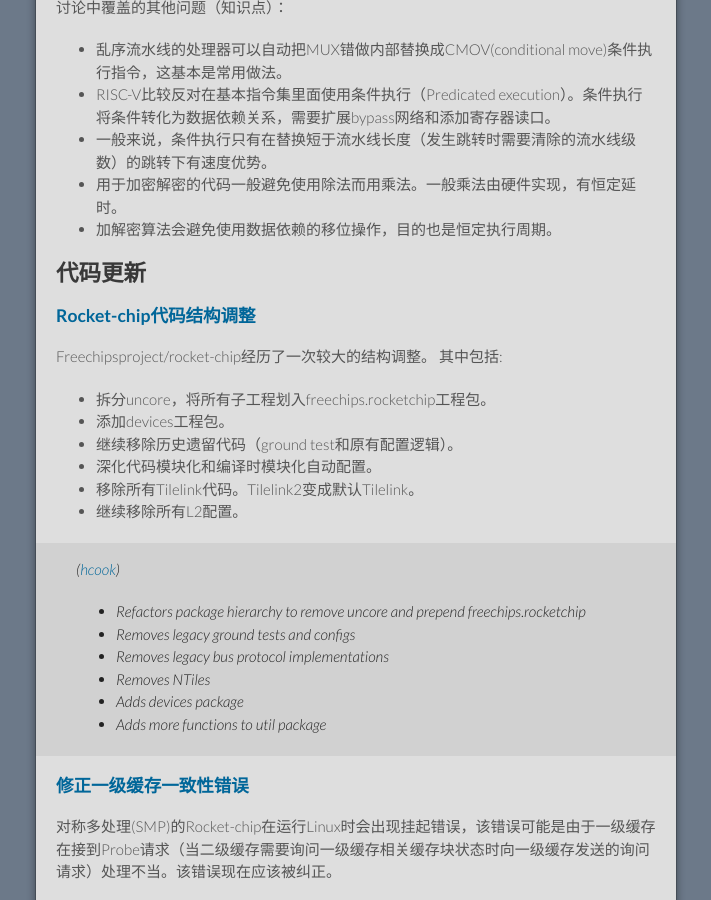
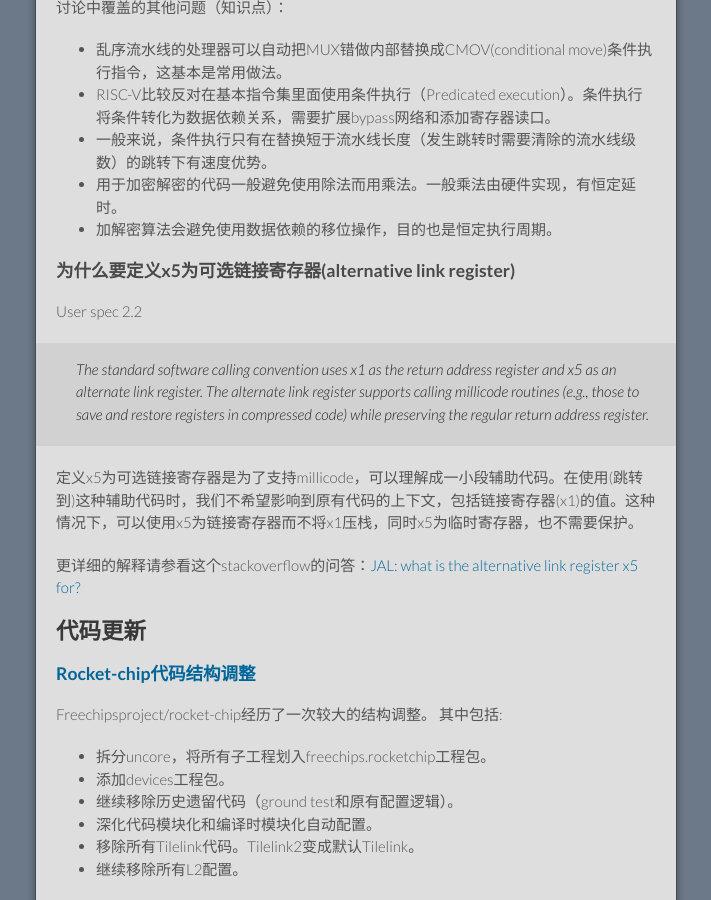
Before and after one commit to cnrv/home, a Jekyll site: the page built from bi-week-rpts/2017-07-20.md, in a window 1280 px wide and 900 px high, scrolled down 1462 px. Shown: the whole window, without its empty margins (284-995 px from the left). Built offline with Jekyll 4.4.1, drawn with Linux system fonts in a browser that asks for light colours; our own code applies the rules of GitHub Pages for plain Markdown files.

Commit message:
interesting question about using x5 as a link register

```diff
--- a/bi-week-rpts/2017-07-20.md
+++ b/bi-week-rpts/2017-07-20.md
@@ -62,6 +62,17 @@
 - 一般来说，条件执行只有在替换短于流水线长度（发生跳转时需要清除的流水线级数）的跳转下有速度优势。
 - 用于加密解密的代码一般避免使用除法而用乘法。一般乘法由硬件实现，有恒定延时。
 - 加解密算法会避免使用数据依赖的移位操作，目的也是恒定执行周期。
+
+### 为什么要定义x5为可选链接寄存器(alternative link register)
+
+User spec 2.2
+>The standard software calling convention uses x1 as the return address register and x5 as an alternate link register.
+>The alternate link register supports calling millicode routines
+>(e.g., those to save and restore registers in compressed code) while preserving the regular return address register.
+
+定义x5为可选链接寄存器是为了支持millicode，可以理解成一小段辅助代码。在使用(跳转到)这种辅助代码时，我们不希望影响到原有代码的上下文，包括链接寄存器(x1)的值。这种情况下，可以使用x5为链接寄存器而不将x1压栈，同时x5为临时寄存器，也不需要保护。
+
+更详细的解释请参看这个stackoverflow的问答：[JAL: what is the alternative link register x5 for?](https://stackoverflow.com/questions/44556354/jal-what-is-the-alternate-link-register-x5-for)
 
 ## 代码更新
 
```
